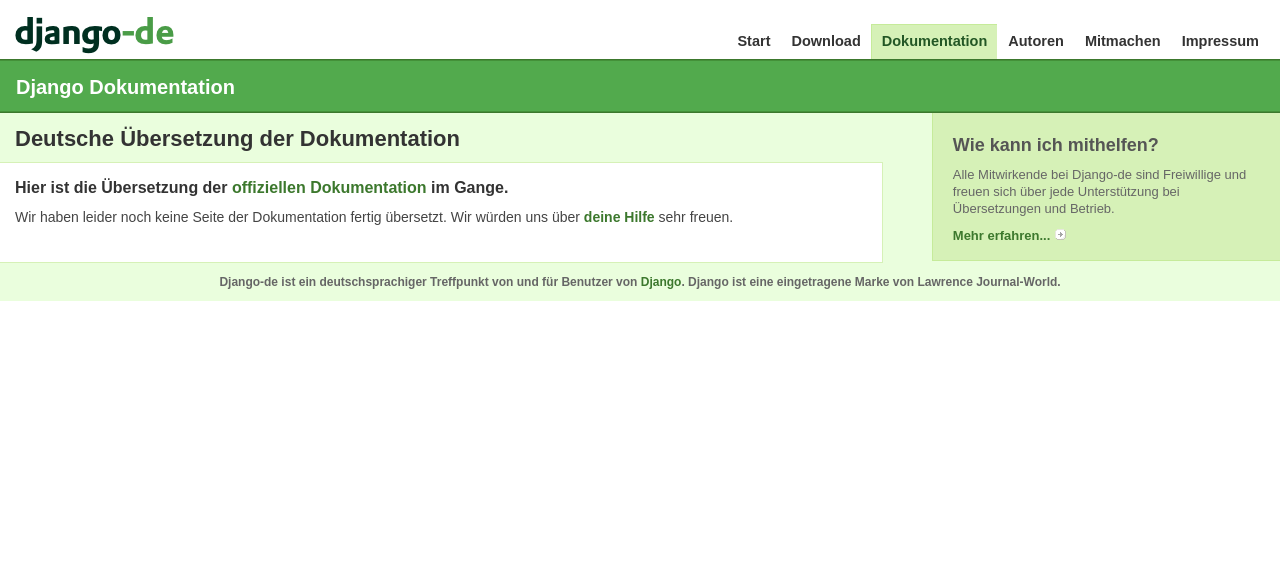
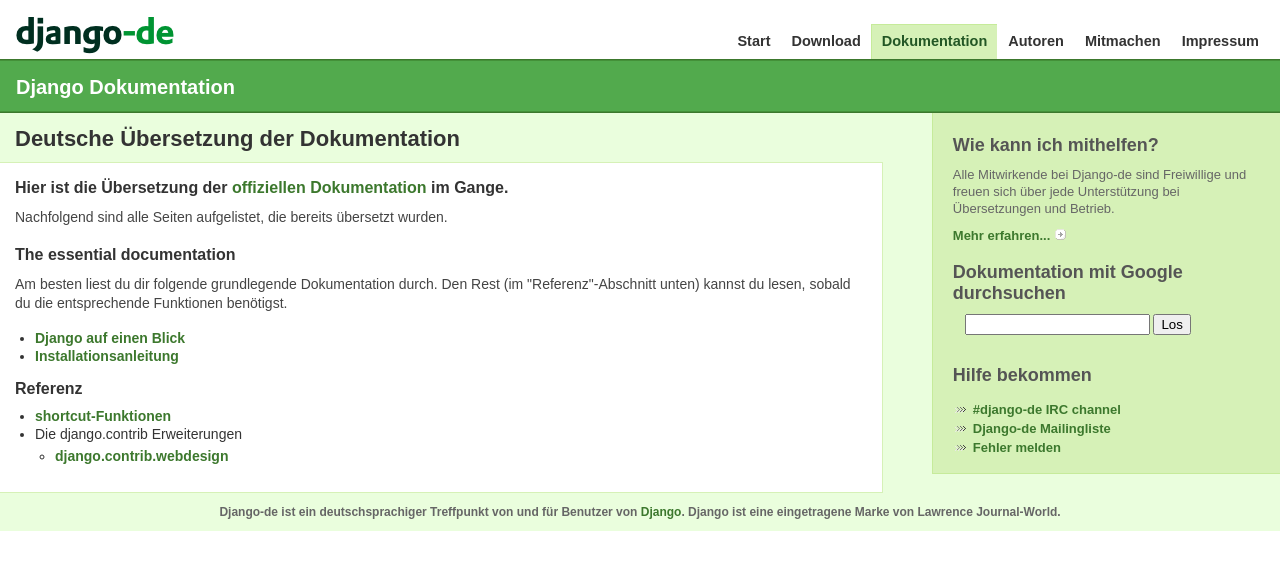
Before and after one commit to jezdez/django-de, a Django app: template django_de/apps/documentation/templates/documentation/index.html in a window 1280 px wide. Shown: the top 570 px of the page. Run offline with Django 3.2, Linux system fonts and the light colour scheme; the template is opened without the code that fills it, so the values that code supplies are empty; parts of the project's set-up code (start-up, migrations or seed data) failed here and were passed over.

Commit message:
entkoppeln von einem datenbank modell, logo änderungen (#18) und sitemaps anpassungen (#17)
git-svn-id: https://www.django-de.org/svn/django/site/trunk@128 72ec9c59-00b0-4840-a13a-91ba528515d4

```diff
--- a/django_de/apps/authors/models.py
+++ b/django_de/apps/authors/models.py
@@ -3,7 +3,7 @@ from django.utils.translation import ugettext_lazy as _
 
 class Author(models.Model):
     name = models.CharField(_('name'), core=True, max_length=50, unique=True)
-    slug = models.SlugField(_('slug'), prepopulate_from=('name',), help_text=_('for direct access on an author\'s page'))
+    slug = models.SlugField(_('slug'), prepopulate_from=('name',), help_text=_('for direct access on the website of an author'))
     email = models.EmailField(_('email adress'))
     url = models.URLField(_('personal website'), null=True, blank=True, verify_exists=False)
     bio = models.TextField(_('bio'), help_text=_('HTML please, optional'), null=True, blank=True)
--- a/django_de/apps/documentation/templates/documentation/index.html
+++ b/django_de/apps/documentation/templates/documentation/index.html
@@ -6,26 +6,43 @@
 {% block content %}
 <h1>Deutsche Übersetzung der Dokumentation</h1>
 <div class="content first-content">
-    <h2 class="deck">
+    <h2>
         Hier ist die Übersetzung der <a href="http://www.djangoproject.com/documentation/"
-        class="quick_links">offiziellen Dokumentation</a> im Gange.
+        >offiziellen Dokumentation</a> im Gange.
     </h2>
     <p>
-    {% if documentation_list %}
-        Nachfolgend sind alle Seiten aufgelistet, die bereits übersetzt wurden.
-    {% else %}
-        Wir haben leider noch keine Seite der Dokumentation fertig übersetzt.
-        Wir würden uns über <a href="/participate/">deine Hilfe</a> sehr freuen.
-    {% endif %}
+    Nachfolgend sind alle Seiten aufgelistet, die bereits übersetzt wurden.
     </p>
-    <ul class="linklist doclist">
-    {% for documentation in documentation_list %}
+    <h2>The essential documentation</h2>
+    <p>
+        Am besten liest du dir folgende grundlegende Dokumentation durch. Den
+        Rest (im "Referenz"-Abschnitt unten) kannst du lesen, sobald du die
+        entsprechende Funktionen benötigst.
+    </p>
+    <ul>
         <li>
-            <a href="{{ documentation.get_absolute_url }}"
-            title="{{ documentation.title }}">{{ documentation.title|safe }}</a>
-            <p>{{ documentation.summary|safe }}</p>
+            <a href="/documentation/overview/" title="Django Überblick"
+            >Django auf einen Blick</a>
         </li>
-    {% endfor %}
+        <li>
+            <a href="/documentation/install/" title="Wie installiert man Django"
+            >Installationsanleitung</a>
+        </li>
+    </ul>
+    <h2>Referenz</h2>
+    <ul>
+        <li>
+            <a href="/documentation/shortcuts/" title="Verschiedene praktische Hilfsfunktionen und -klassen."
+            >shortcut-Funktionen</a>
+        </li>
+        <li>Die django.contrib Erweiterungen
+            <ul>
+                <li>
+                    <a href="/documentation/webdesign/" title="Hilfsfunktionen für Web-Designer."
+                    >django.contrib.webdesign</a>
+                </li>
+            </ul>
+        </li>
     </ul>
 </div>
 {% endblock %}
@@ -37,4 +54,17 @@
         jede Unterstützung bei Übersetzungen und Betrieb.
     </p>
     <p><a href="/participate/" class="more-about">Mehr erfahren...</a></p>
+    <h2>Dokumentation mit Google durchsuchen</h2>
+    <form action="http://www.google.com/search" method="get">
+        <p><input type="text" name="as_q" /> <input type="submit" value="Los" /></p>
+        <input type="hidden" name="as_sitesearch" value="www.django-de.org" />
+    </form>
+
+    <h2>Hilfe bekommen</h2>
+    <ul class="toc">
+        <li><a href="irc://irc.freenode.net/django-de">#django-de IRC channel</a></li>
+        <li><a href="http://groups.google.com/group/django-de">Django-de Mailingliste</a></li>
+        <li><a href="http://trac.django-de.org/newticket">Fehler melden</a></li>
+    </ul>
+
 {% endblock %}
--- a/django_de/urls.py
+++ b/django_de/urls.py
@@ -3,30 +3,24 @@ from django.conf.urls.defaults import *
 from django.views.generic.simple import direct_to_template
 from django.views.decorators.cache import cache_page
 from django.contrib.sitemaps import GenericSitemap
+from django.contrib.sitemaps.views import sitemap
 from django.conf import settings
 
-from django_de.apps.documentation.models import Documentation
-from django_de.apps.authors.models import Author
 from django_de.sitemaps import StaticFileSitemap
-
-doc_dict = {
-    'queryset': Documentation.objects.all(),
-}
-
-author_dict = {
-    'queryset': Author.objects.all(),
-}
 
 static_urls = (
     '/',
+    '/authors/',
     '/download/',
     '/imprint/',
     '/participate/',
+    '/documentation/overview/',
+    '/documentation/install/',
+    '/documentation/webdesign/',
+    '/documentation/shortcuts/',
 )
 
 sitemaps = {
-    'documentation': GenericSitemap(doc_dict, priority=0.6),
-    'authors': GenericSitemap(author_dict, priority=0.6),
     'static': StaticFileSitemap(static_urls, priority=0.5, changefreq='daily')
 }
 
@@ -39,7 +33,7 @@ urlpatterns = patterns('',
     (r'^admin/', include('django.contrib.admin.urls')),
     (r'^documentation/', include('django_de.apps.documentation.urls')),
     (r'^authors/', include('django_de.apps.authors.urls')),
-    (r'^sitemap.xml$', 'django.contrib.sitemaps.views.sitemap', {'sitemaps': sitemaps}),
+    (r'^sitemap.xml$', cache_page(sitemap, cache_period*6), {'sitemaps': sitemaps}),
 )
 
 if settings.DEBUG:
```
Also changed, not shown: django_de/apps/documentation/models.py (+5 -58 lines), django_de/apps/documentation/templates/documentation/detail.html (+15 -16 lines), django_de/apps/documentation/views.py (+5 -6 lines), django_de/site_media/theme/logo.png.
